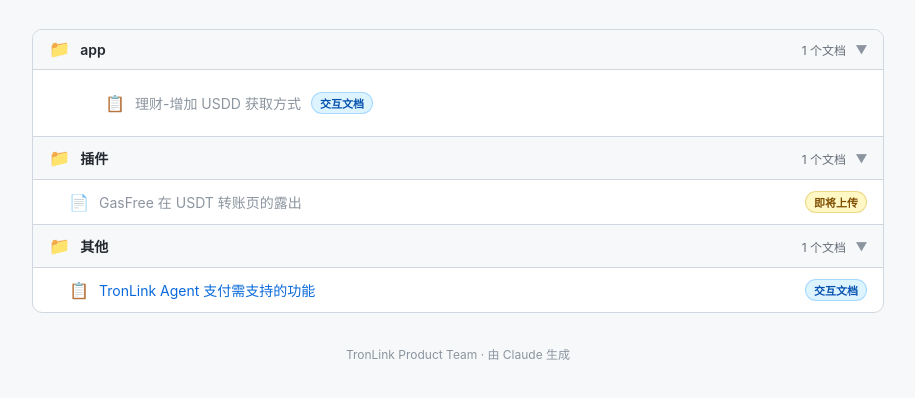
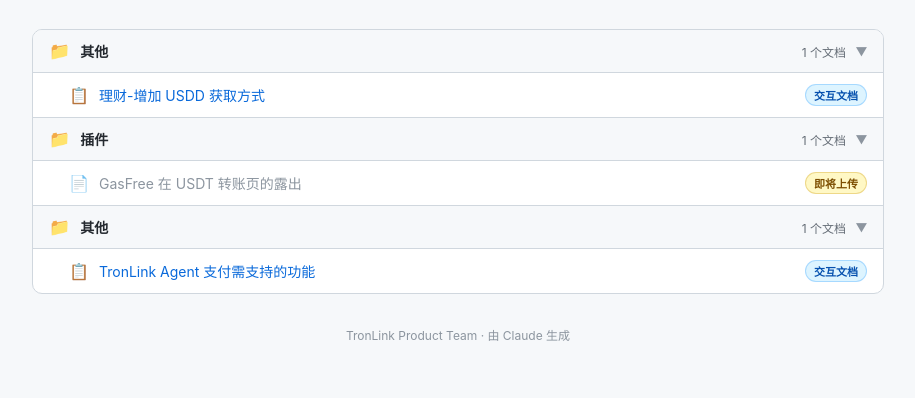
Before and after one commit to edijiang/file, a plain HTML site: page index.html in a window 1280 px wide. Shown: the part 90-488 px from the top of the page, without its empty margins (182-1097 px from the left). Drawn offline with Linux system fonts and the light colour scheme.

Commit message:
Update index.html

```diff
--- a/index.html
+++ b/index.html
@@ -202,24 +202,23 @@
   <!-- Directory -->
   <div class="dir-box">
 
-    <!-- app -->
+    <!-- App -->
     <div class="folder-group open">
       <div class="folder-row" onclick="toggle(this)">
         <span class="folder-icon">📁</span>
-        <span class="folder-name">app</span>
+        <span class="folder-name">其他</span>
         <span class="folder-count">1 个文档</span>
         <span class="chevron">▶</span>
       </div>
       <div class="file-list">
-        <div class="file-row placeholder">
-          <a class="file-row" href="https://edijiang.github.io/file/tronlink-usdd-wireframe-v6.htmll">
-            <span class="file-icon">📋</span>
-            <span class="file-name">理财-增加 USDD 获取方式</span>
-            <span class="file-tag tag-html">交互文档</span>
-          </a>
-        </div>
+        <a class="file-row" href="https://edijiang.github.io/file/tronlink-usdd-wireframe-v6.htmll">
+          <span class="file-icon">📋</span>
+          <span class="file-name">理财-增加 USDD 获取方式</span>
+          <span class="file-tag tag-html">交互文档</span>
+        </a>
       </div>
     </div>
+
 
     <!-- 插件 -->
     <div class="folder-group open">
```
